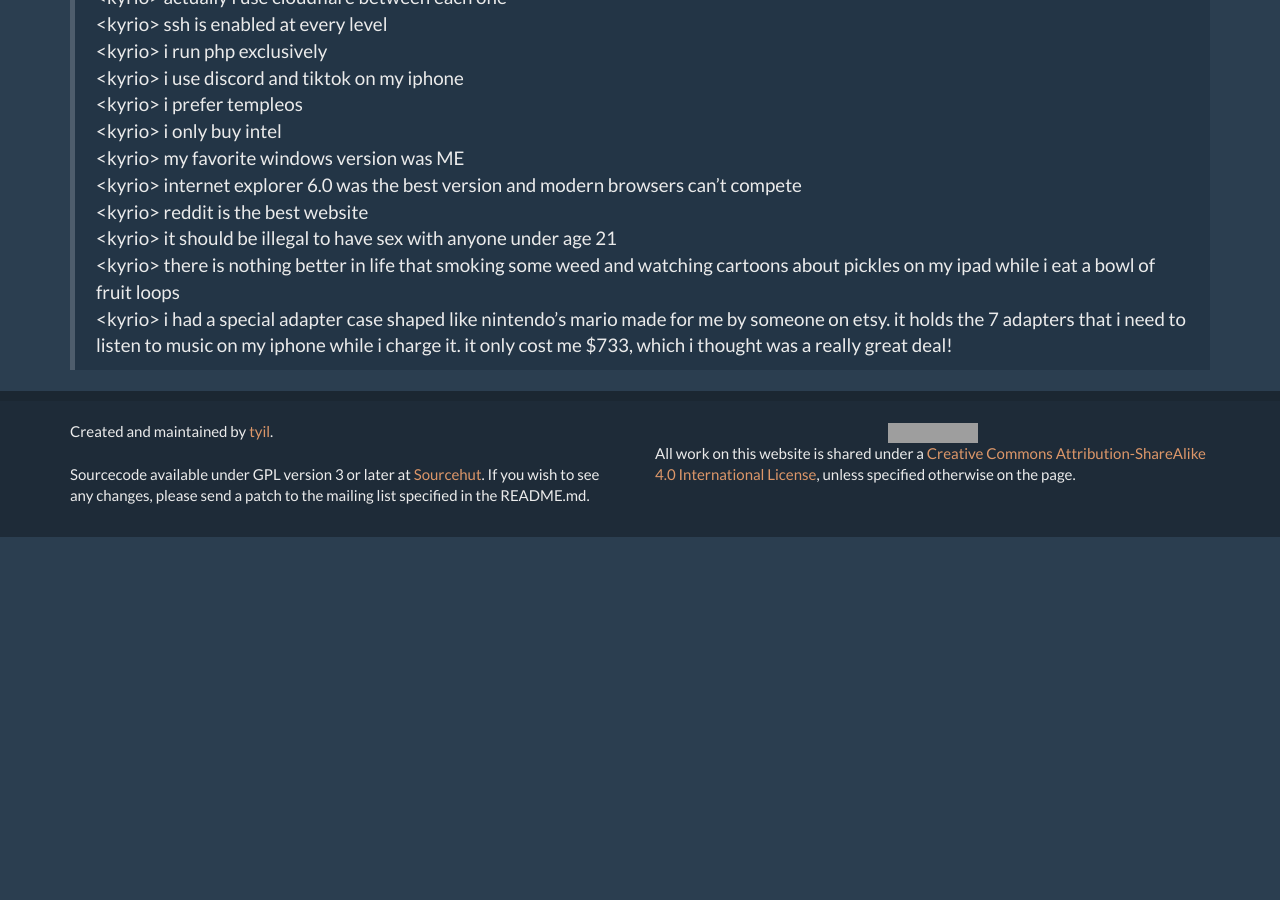
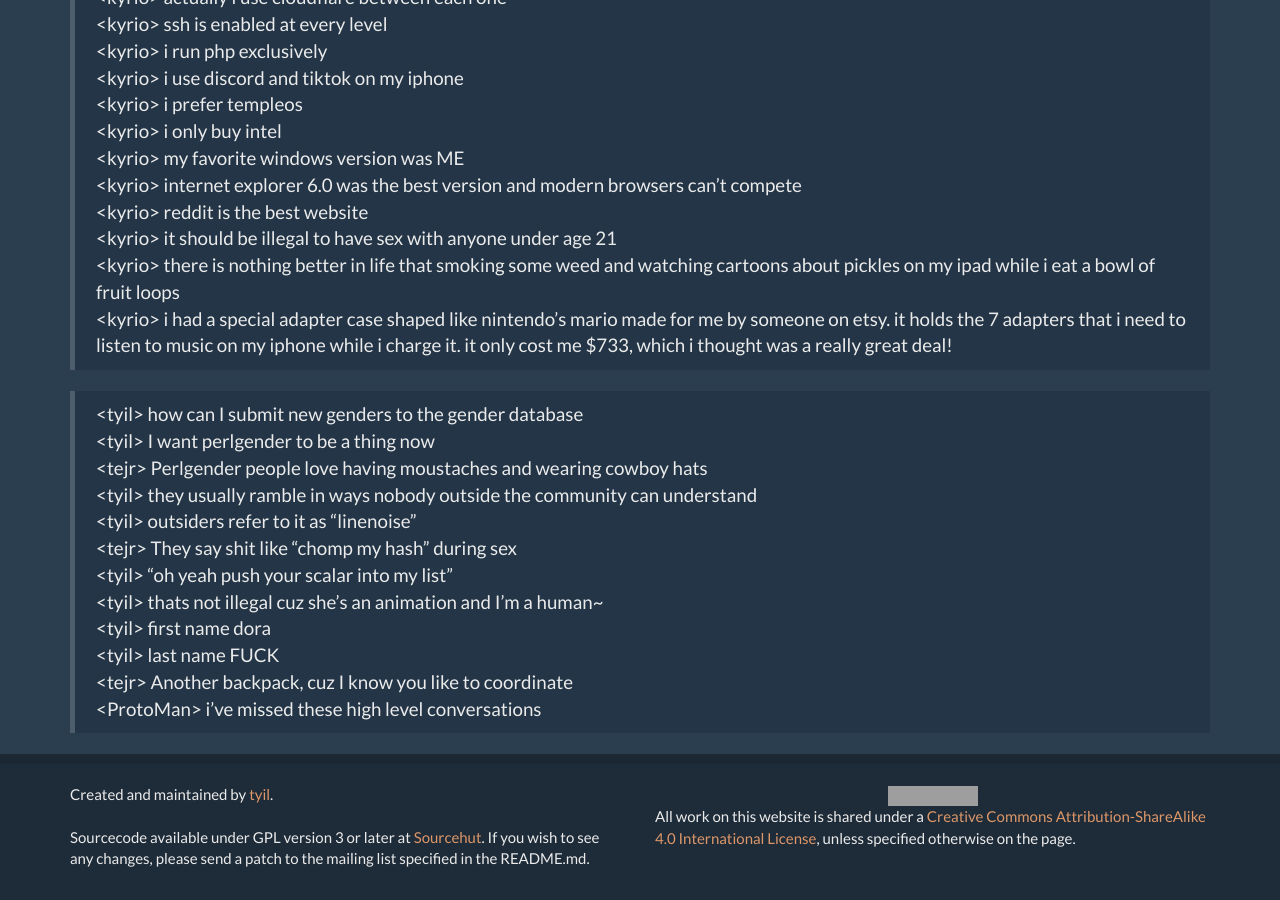
Before and after one commit to scriptkitties/fglt, a Jekyll site: the page built from irc.md, in a window 1280 px wide and 900 px high, scrolled down 3941 px. Built offline with Jekyll 4.4.1, drawn with Linux system fonts in a browser that asks for light colours; before the commit the page ends 4478 px from its top, so only the background shows below that; grey boxes are pictures that could not be loaded.

Commit message:
Add a quote from ProtoMan about conversation

```diff
--- a/irc.md
+++ b/irc.md
@@ -153,3 +153,16 @@
 > &lt;kyrio&gt; it should be illegal to have sex with anyone under age 21
 > &lt;kyrio&gt; there is nothing better in life that smoking some weed and watching cartoons about pickles on my ipad while i eat a bowl of fruit loops
 > &lt;kyrio&gt; i had a special adapter case shaped like nintendo's mario made for me by someone on etsy. it holds the 7 adapters that i need to listen to music on my iphone while i charge it. it only cost me $733, which i thought was a really great deal!
+
+> &lt;tyil&gt; how can I submit new genders to the gender database
+> &lt;tyil&gt; I want perlgender to be a thing now
+> &lt;tejr&gt; Perlgender people love having moustaches and wearing cowboy hats
+> &lt;tyil&gt; they usually ramble in ways nobody outside the community can understand
+> &lt;tyil&gt; outsiders refer to it as "linenoise"
+> &lt;tejr&gt; They say shit like "chomp my hash" during sex
+> &lt;tyil&gt; "oh yeah push your scalar into my list"
+> &lt;tyil&gt; thats not illegal cuz she's an animation and I'm a human~
+> &lt;tyil&gt; first name dora
+> &lt;tyil&gt; last name FUCK
+> &lt;tejr&gt; Another backpack, cuz I know you like to coordinate
+> &lt;ProtoMan&gt; i've missed these high level conversations
```
